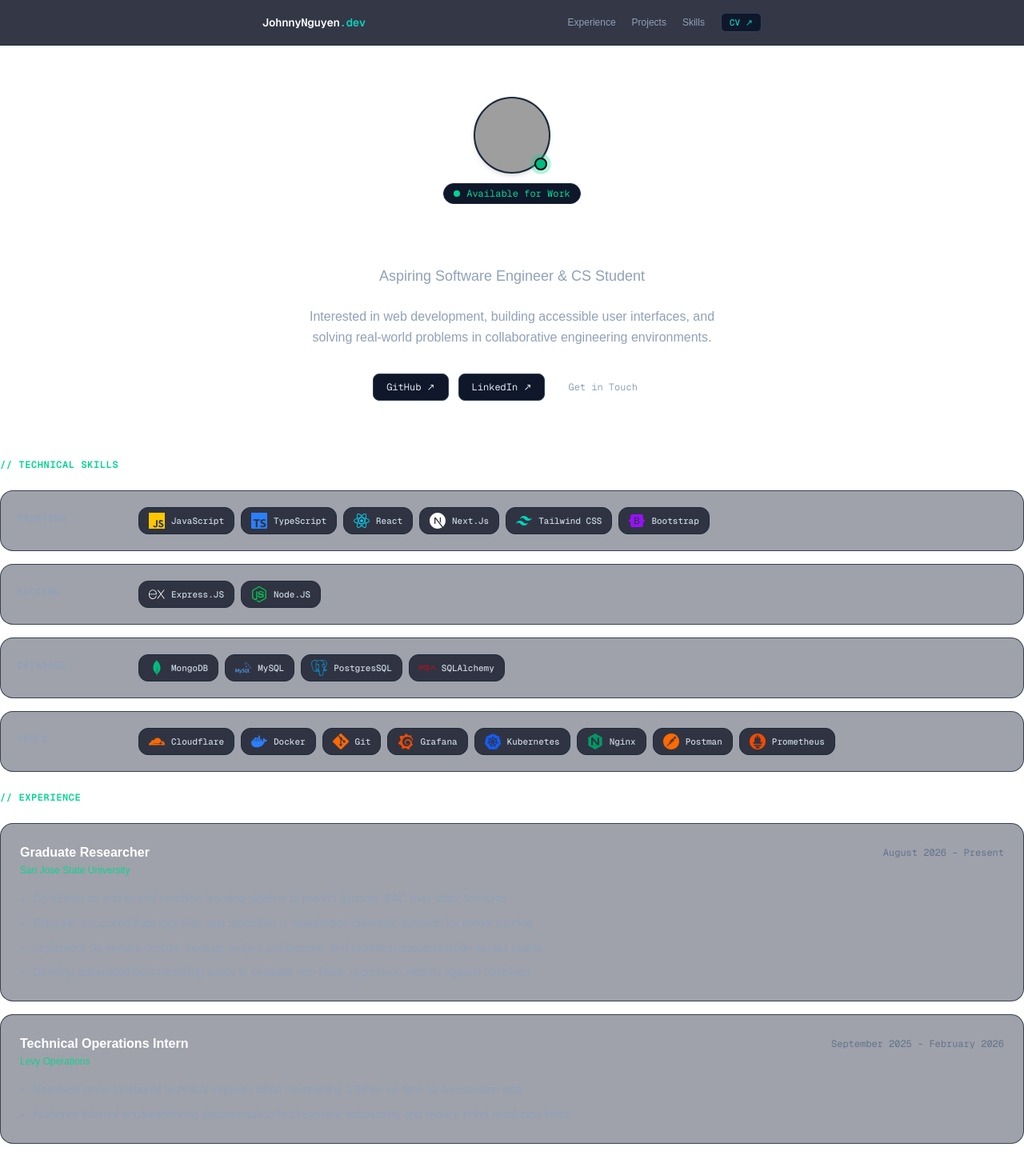
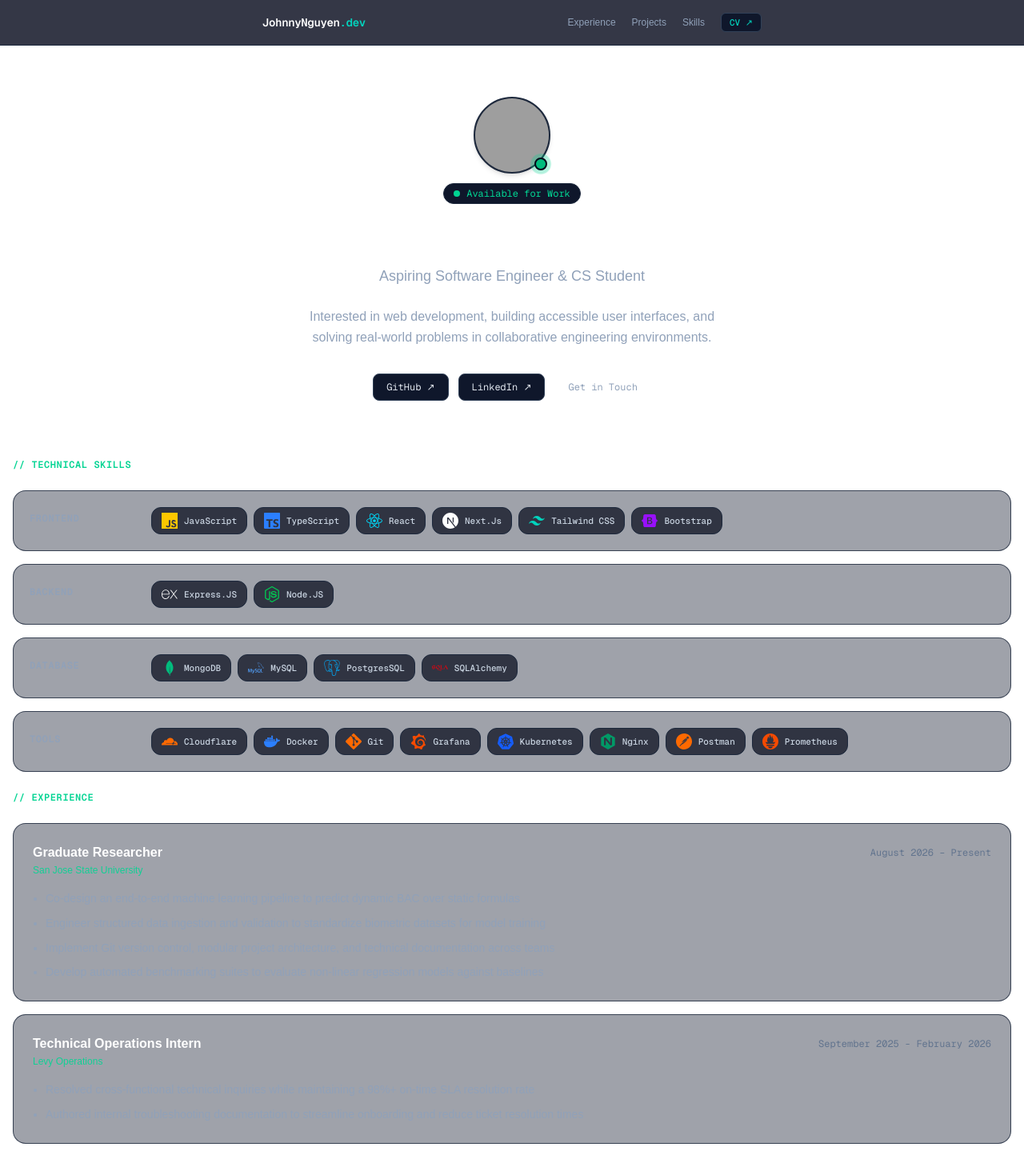
Before and after one commit to aeiouny/portfolio, a Next.js app: page / in a window 1280 px wide. Shown: the top 1444 px of the page at 80% size. Built offline with nearby package versions, Linux system fonts and the light colour scheme; grey boxes are pictures that could not be loaded.

Commit message:
fix content touching edges (#11)

```diff
--- a/app/page.tsx
+++ b/app/page.tsx
@@ -11,10 +11,12 @@ export default function Home() {
     <div>
       <Navbar/>
       <Hero/>
-      <Skills/>
-      <Experience/>
-      <Projects/>
-      {/* <Contact/> */}
+      <div className="max-w-7xl mx-auto px-4">
+        <Skills/>
+        <Experience/>
+        <Projects/>
+        {/* <Contact/> */}
+      </div>
       <Footer/>
     </div>
   );
```
